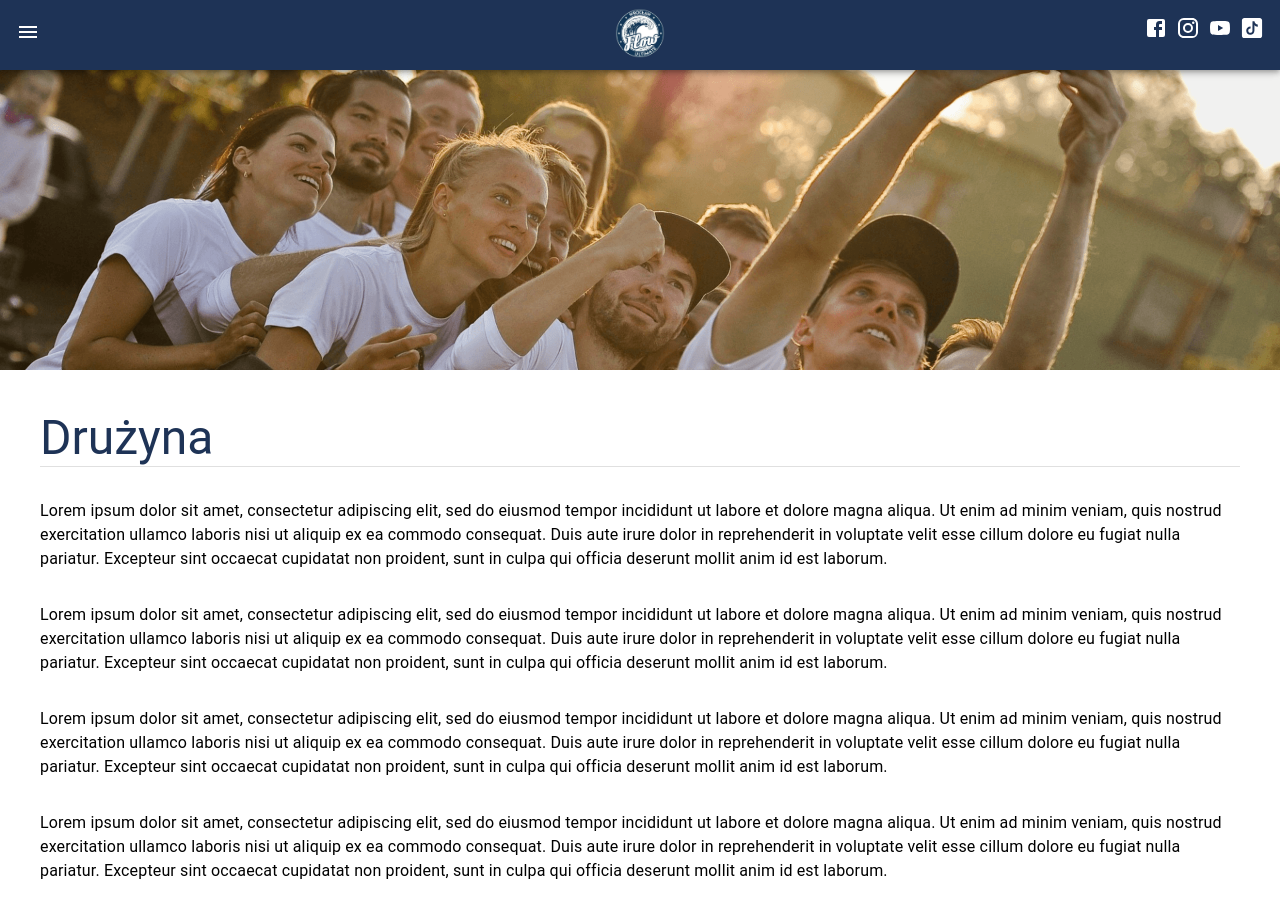
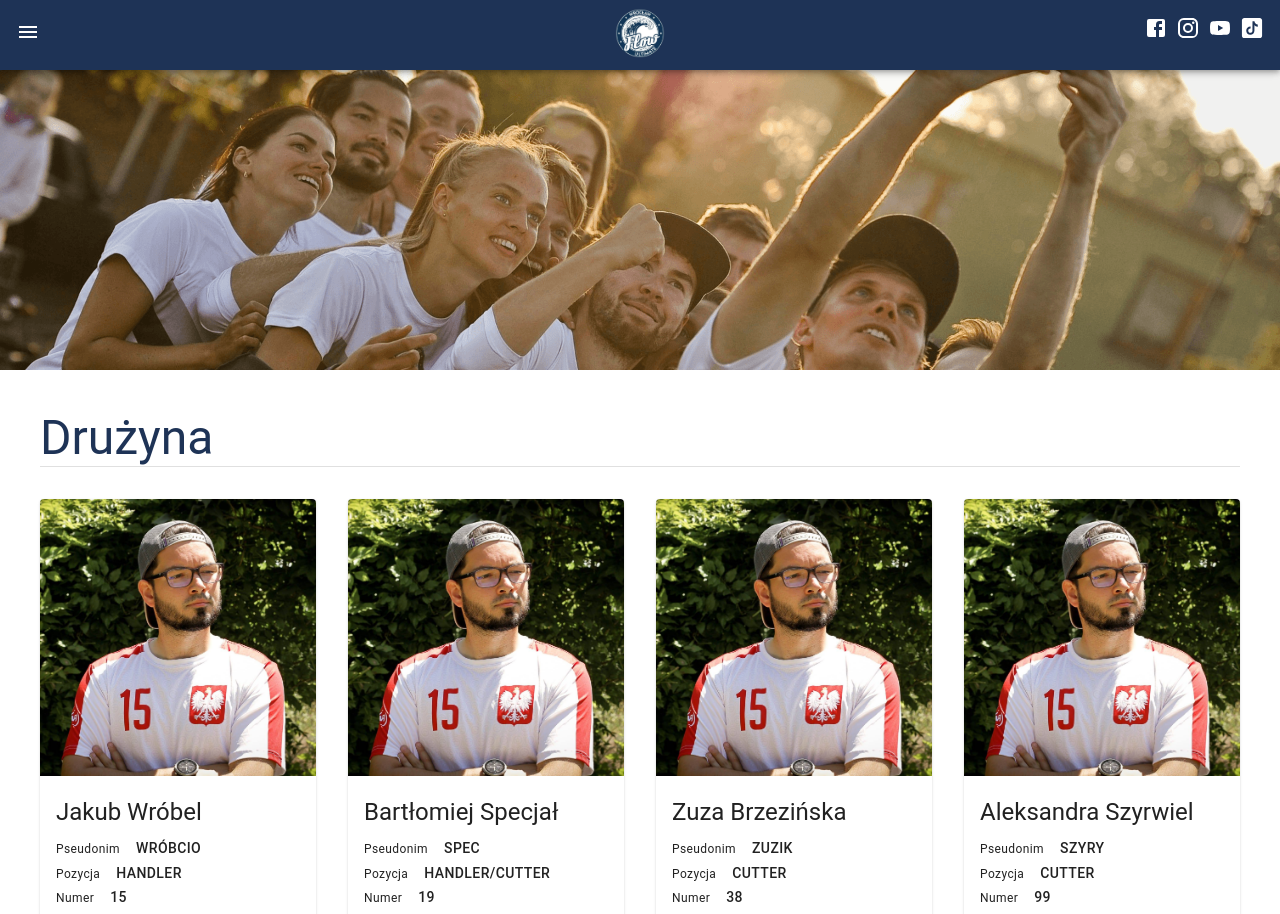
Before and after one commit to pmilanowicz/flow-website, a Next.js app: page /druzyna in a window 1280 px wide. Shown: the top 914 px of the page. Built offline with nearby package versions, Linux system fonts and the light colour scheme.

Commit message:
feat: added roster (#5)
Add roster

```diff
--- /dev/null
+++ b/components/player-media-card.js
@@ -0,0 +1,48 @@
+
+import Card from '@mui/material/Card';
+import CardContent from '@mui/material/CardContent';
+import CardMedia from '@mui/material/CardMedia';
+import Image from 'next/image';
+import { Box } from '@mui/system';
+import { Typography } from '@mui/material';
+
+export const PlayerMediaCard = ({ imgSrc, name, nickname, number, position, yearOfJoining, funFact }) => {
+    const yearsOfPlaying = new Date().getFullYear() - yearOfJoining;
+
+    return (
+        <Box display="flex" alignItems="center" justifyContent="center">
+            <Card sx={{ width: "100%" }}>
+                <CardMedia>
+                    <div style={{ position: 'relative', width: '100%', height: '100%' }}>
+                        <Image src={require(`../public/images/roster/${imgSrc}`)} layout="intrinsic" objectFit="contain" />
+                    </div>
+                </CardMedia>
+                <CardContent>
+                    <Typography gutterBottom variant="h5" component="div">
+                        {name}
+                    </Typography>
+                        <Box>
+                            <Typography variant="caption" sx={{mr: 2}}>Pseudonim</Typography>
+                            <Typography variant="button">{nickname}</Typography>
+                        </Box>
+                        <Box>
+                            <Typography variant="caption" sx={{mr: 2}}>Pozycja</Typography>
+                            <Typography variant="button">{position}</Typography>
+                        </Box>
+                        <Box>
+                            <Typography variant="caption" sx={{mr: 2}}>Numer</Typography>
+                            <Typography variant="button">{number}</Typography>
+                        </Box>
+                        <Box>
+                            <Typography variant="caption" sx={{mr: 2}}>Staż we Flow</Typography>
+                            <Typography variant="button">{yearsOfPlaying} lat</Typography>
+                        </Box>
+                        <Box>
+                            <Typography variant="caption" sx={{mr: 2}}>Fun fact</Typography>
+                            <Typography variant="button">{funFact}</Typography>
+                        </Box>
+                </CardContent>
+            </Card>
+        </Box>
+    );
+}
--- a/pages/druzyna/index.js
+++ b/pages/druzyna/index.js
@@ -5,8 +5,14 @@ import Footer from '../../components/footer';
 import { Divider, Grid, Typography } from '@mui/material';
 import MainImage from '../../components/main-image';
 import ImageSrc from '../../public/images/druzyna.png';
+import { PlayerMediaCard } from '../../components/player-media-card';
+import roster from '../../utils/roster.json';
+
+const sortedRoster = roster.players.sort((a, b) => a.number - b.number);
 
 export default function Home() {
+
+
   return (
     <Theme>
       <Head>
@@ -25,29 +31,11 @@ export default function Home() {
             <Divider />
           </Grid>
 
-          <Grid item xs={12} padding={2}>
-            <Typography variant="body1">
-              Lorem ipsum dolor sit amet, consectetur adipiscing elit, sed do eiusmod tempor incididunt ut labore et dolore magna aliqua. Ut enim ad minim veniam, quis nostrud exercitation ullamco laboris nisi ut aliquip ex ea commodo consequat. Duis aute irure dolor in reprehenderit in voluptate velit esse cillum dolore eu fugiat nulla pariatur. Excepteur sint occaecat cupidatat non proident, sunt in culpa qui officia deserunt mollit anim id est laborum.
-            </Typography>
-          </Grid>
-
-          <Grid item xs={12} padding={2}>
-            <Typography variant="body1">
-              Lorem ipsum dolor sit amet, consectetur adipiscing elit, sed do eiusmod tempor incididunt ut labore et dolore magna aliqua. Ut enim ad minim veniam, quis nostrud exercitation ullamco laboris nisi ut aliquip ex ea commodo consequat. Duis aute irure dolor in reprehenderit in voluptate velit esse cillum dolore eu fugiat nulla pariatur. Excepteur sint occaecat cupidatat non proident, sunt in culpa qui officia deserunt mollit anim id est laborum.
-            </Typography>
-          </Grid>
-
-          <Grid item xs={12} padding={2}>
-            <Typography variant="body1">
-              Lorem ipsum dolor sit amet, consectetur adipiscing elit, sed do eiusmod tempor incididunt ut labore et dolore magna aliqua. Ut enim ad minim veniam, quis nostrud exercitation ullamco laboris nisi ut aliquip ex ea commodo consequat. Duis aute irure dolor in reprehenderit in voluptate velit esse cillum dolore eu fugiat nulla pariatur. Excepteur sint occaecat cupidatat non proident, sunt in culpa qui officia deserunt mollit anim id est laborum.
-            </Typography>
-          </Grid>
-
-          <Grid item xs={12} padding={2}>
-            <Typography variant="body1">
-              Lorem ipsum dolor sit amet, consectetur adipiscing elit, sed do eiusmod tempor incididunt ut labore et dolore magna aliqua. Ut enim ad minim veniam, quis nostrud exercitation ullamco laboris nisi ut aliquip ex ea commodo consequat. Duis aute irure dolor in reprehenderit in voluptate velit esse cillum dolore eu fugiat nulla pariatur. Excepteur sint occaecat cupidatat non proident, sunt in culpa qui officia deserunt mollit anim id est laborum.
-            </Typography>
-          </Grid>
+          {sortedRoster.map((player) =>
+            <Grid item xs={3} padding={2}>
+              <PlayerMediaCard {...player} />
+            </Grid>
+          )}
         </Grid>
       </main>
 
--- /dev/null
+++ b/utils/roster.json
@@ -0,0 +1,40 @@
+{
+    "players": [
+        {
+            "name": "Jakub Wróbel",
+            "nickname": "Wróbcio",
+            "position": "handler",
+            "number": 15,
+            "yearOfJoining": 2013,
+            "funFact": "Nic śmiesznego",
+            "imgSrc": "kuba-wrobel.jpeg"
+        },
+        {
+            "name": "Bartłomiej Specjał",
+            "nickname": "Spec",
+            "position": "handler/cutter",
+            "number": 19,
+            "yearOfJoining": 2011,
+            "funFact": "Zwą mnie wujem",
+            "imgSrc": "kuba-wrobel.jpeg"
+        },
+        {
+            "name": "Aleksandra Szyrwiel",
+            "nickname": "Szyry",
+            "position": "cutter",
+            "number": 99,
+            "yearOfJoining": 2013,
+            "funFact": "Powiedz mi Krzysiu jak mam zyć",
+            "imgSrc": "kuba-wrobel.jpeg"
+        },
+        {
+            "name": "Zuza Brzezińska",
+            "nickname": "Zuzik",
+            "position": "cutter",
+            "number": 38,
+            "yearOfJoining": 2018,
+            "funFact": "Lubię placki",
+            "imgSrc": "kuba-wrobel.jpeg"
+        }
+    ]
+}
```
Also changed, not shown: public/images/roster/kuba-wrobel.jpeg (added).
